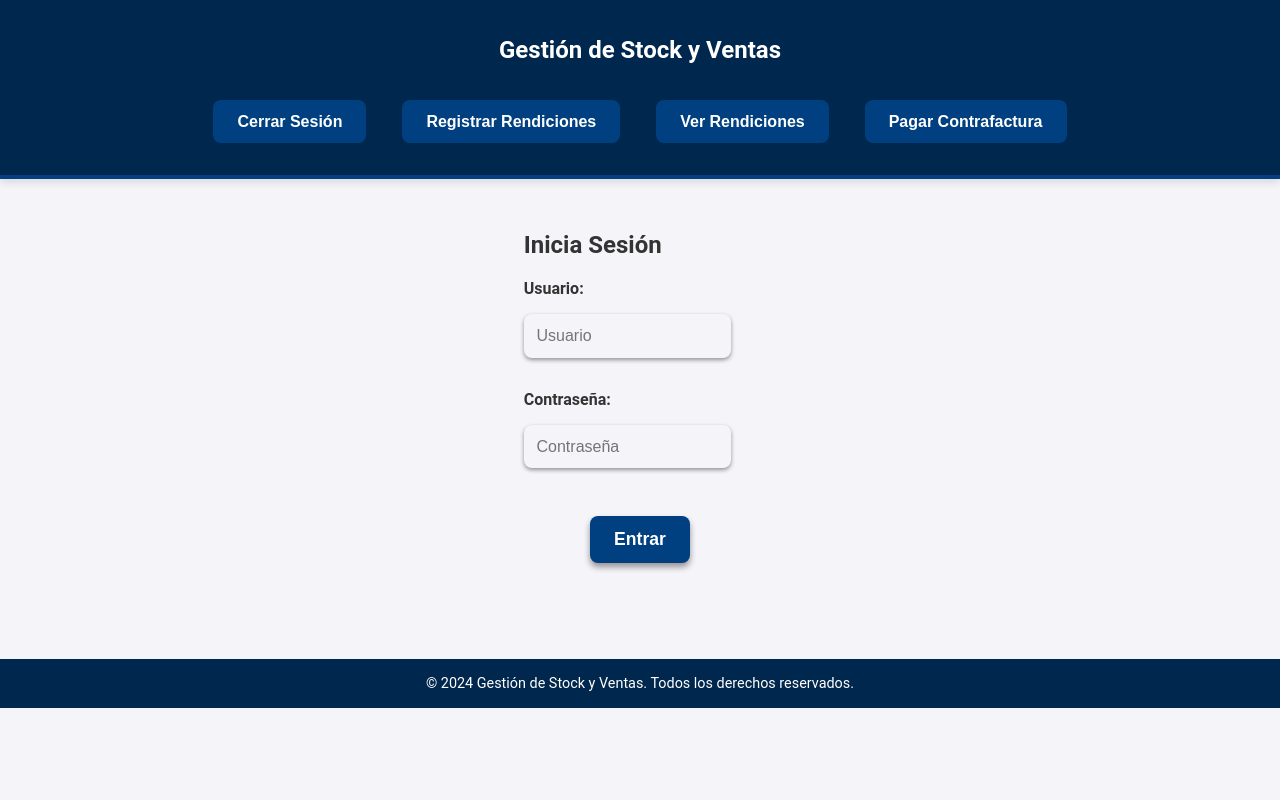
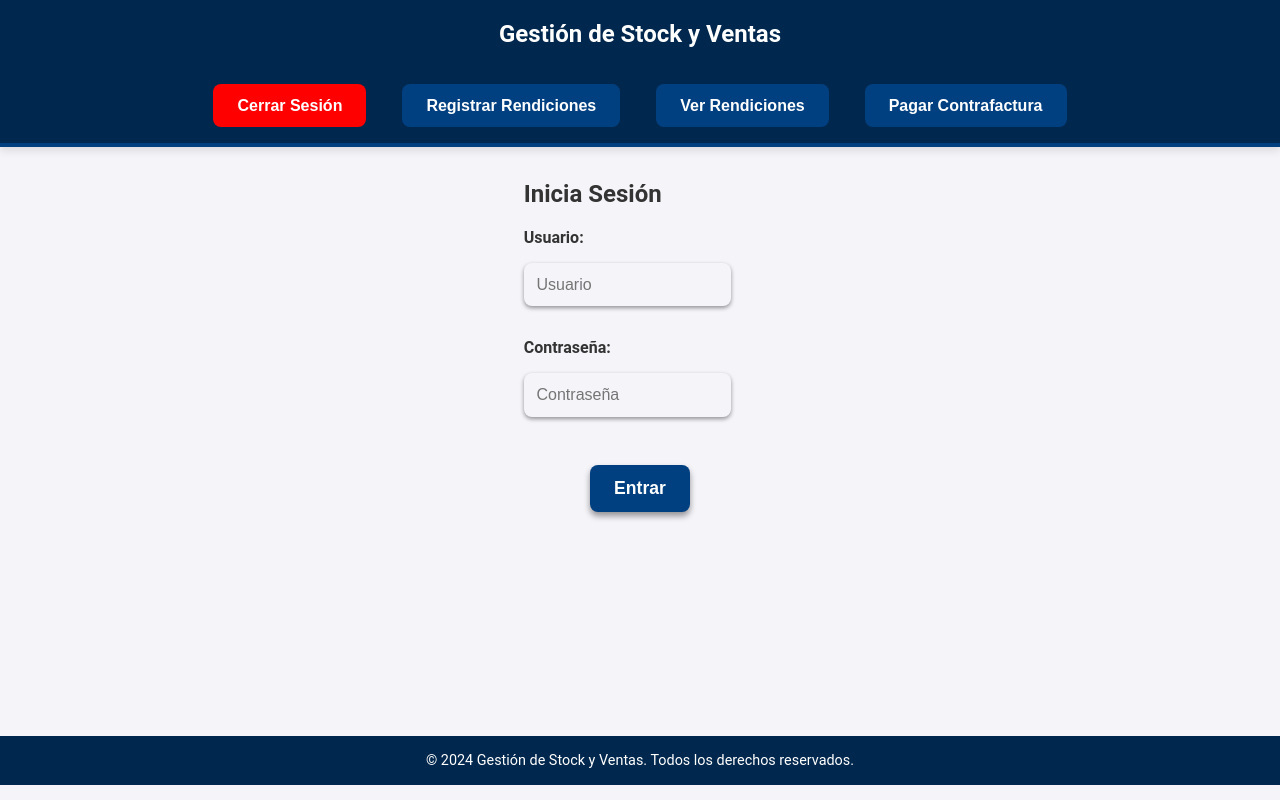
Before and after one commit to benja105/GestionDeStock, a plain HTML site: page frontend/index.html in a window 1280 px wide. Drawn offline with Linux system fonts and the light colour scheme.

Commit message:
Update styles.css

```diff
--- a/frontend/styles.css
+++ b/frontend/styles.css
@@ -16,10 +16,12 @@ body {
 }
 
 header {
+    position: fixed; /* Hace que el header sea fijo */
+    top: 0; /* Se ubica en la parte superior */
     background-color: #00274d;
     color: #ffffff;
     text-align: center;
-    padding: 1rem;
+    padding: 0,5rem;
     font-size: 1rem;
     font-weight: bold;
     width: 100%;
@@ -27,8 +29,12 @@ header {
     box-shadow: 0 4px 8px rgba(0, 0, 0, 0.1);
 }
 
+#logoutButton {
+    background-color: red;
+}
+
 main {
-    padding: 2rem;
+    padding: 10rem 2rem; /* Ajustar el margen superior para evitar que el contenido se superponga con el header */
     display: flex;
     flex-direction: column;
     align-items: center;
```
